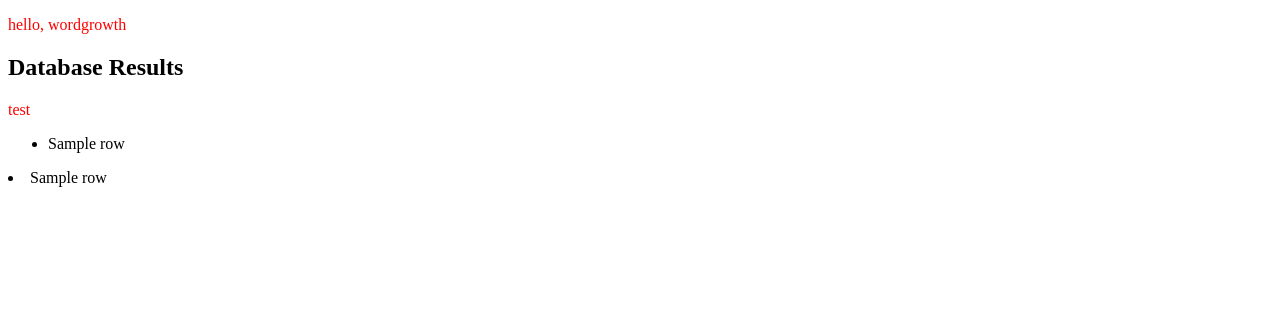
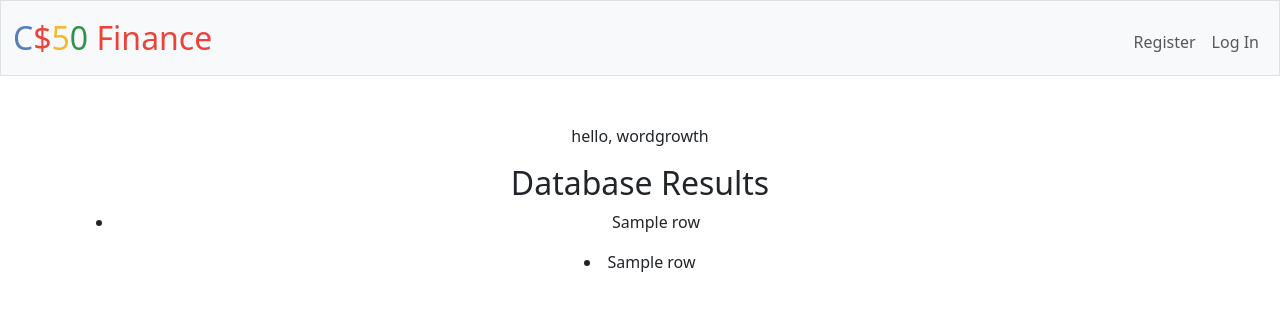
Before and after one commit to Neil-Stead/wordgrowth, a Python web app: template templates/index.html in a window 1280 px wide. Shown: the top 319 px of the page. Run offline with Jinja, Linux system fonts and the light colour scheme; the template is opened without the code that fills it: most values are stand-ins (such as "Sample title", 1, 10 or a date in 2020).

Commit message:
feat: various and connected bootstrap. added some code from finance

```diff
--- a/static/styles.css
+++ b/static/styles.css
@@ -1,4 +1,28 @@
-p {
+p h2 {
   color: red;
   text-align: left;
 }
+
+/* Size for brand */
+nav .navbar-brand
+{
+    font-size: xx-large;
+}
+
+/* Colors for brand */
+nav .navbar-brand .blue
+{
+    color: #537fbe;
+}
+nav .navbar-brand .red
+{
+    color: #ea433b;
+}
+nav .navbar-brand .yellow
+{
+    color: #f5b82e;
+}
+nav .navbar-brand .green
+{
+    color: #2e944b;
+}
--- a/templates/index.html
+++ b/templates/index.html
@@ -1,11 +1,11 @@
 {% extends "layout.html" %}
 
-{% block body %}
+{% block main %}
 
     <p>hello, wordgrowth</p>
 
     <h2>Database Results</h2>
-    <p>test</p>
+
         <ul>
         {% for row in rows %}
             <li>{{ row }}</li>
@@ -14,6 +14,4 @@
 
         <li>{{ row }}</li>
 
-
-
 {% endblock %}
--- a/templates/layout.html
+++ b/templates/layout.html
@@ -1,15 +1,69 @@
 <!DOCTYPE html>
 
 <html lang="en">
-
     <head>
         <meta name="viewport" content="initial-scale=1, width=device-width">
         <link rel="stylesheet" href="/static/styles.css">
-        <title>login</title>
+        <link href="https://cdn.jsdelivr.net/npm/bootstrap@5.3.3/dist/css/bootstrap.min.css" rel="stylesheet" integrity="sha384-QWTKZyjpPEjISv5WaRU9OFeRpok6YctnYmDr5pNlyT2bRjXh0JMhjY6hW+ALEwIH"
+  crossorigin="anonymous">
+        <script src="https://cdn.jsdelivr.net/npm/bootstrap@5.3.3/dist/js/bootstrap.bundle.min.js" integrity="sha384-YvpcrYf0tY3lHB60NNkmXc5s9fDVZLESaAA55NDzOxhy9GkcIdslK1eN7N6jIeHz" crossorigin="anonymous"></script>
+        <title>WordGrowth</title>
     </head>
 
     <body>
-        {% block body %}{% endblock %}
+        <nav class="bg-light border navbar navbar-expand-md navbar-light">
+            <div class="container-fluid">
+                <a class="navbar-brand" href="/"><span class="blue">C</span><span class="red">$</span><span class="yellow">5</span><span class="green">0</span> <span class="red">Finance</span></a>
+                <button aria-controls="navbar" aria-expanded="false" aria-label="Toggle navigation" class="navbar-toggler" data-bs-target="#navbar" data-bs-toggle="collapse" type="button">
+                    <span class="navbar-toggler-icon"></span>
+                </button>
+                <div class="collapse navbar-collapse" id="navbar">
+                    {% if session["user_id"] %}
+                        <ul class="navbar-nav me-auto mt-2">
+                            <li class="nav-item"><a class="nav-link" href="/quote">Quote</a></li>
+                            <li class="nav-item"><a class="nav-link" href="/buy">Buy</a></li>
+                            <li class="nav-item"><a class="nav-link" href="/sell">Sell</a></li>
+                            <li class="nav-item"><a class="nav-link" href="/history">History</a></li>
+                        </ul>
+                        <ul class="navbar-nav ms-auto mt-2">
+                            <li class="nav-item"><a class="nav-link" href="/account">Account</a></li>
+                            <li class="nav-item"><a class="nav-link" href="/logout">Log Out</a></li>
+                        </ul>
+                    {% else %}
+                        <ul class="navbar-nav ms-auto mt-2">
+                            <li class="nav-item"><a class="nav-link" href="/register">Register</a></li>
+                            <li class="nav-item"><a class="nav-link" href="/login">Log In</a></li>
+                        </ul>
+                    {% endif %}
+                </div>
+            </div>
+        </nav>
+
+        <main class="container py-5 text-center">
+
+            {% block main %}{% endblock %}
+
+        </main>
     </body>
 
+    <footer class="mb-5">
+        <form action="https://validator.w3.org/check" class="text-center" enctype="multipart/form-data" method="post" target="_blank">
+            <input name="doctype" type="hidden" value="HTML5">
+            <input name="fragment" type="hidden">
+            <input alt="Validate" src="/static/I_heart_validator.png" type="image"> <!-- https://validator.w3.org/ -->
+        </form>
+        <script>
+            document.addEventListener('DOMContentLoaded', function() {
+                // Adapted from https://stackoverflow.com/a/10162353
+                const html = '<!DOCTYPE ' +
+                document.doctype.name +
+                (document.doctype.publicId ? ' PUBLIC "' + document.doctype.publicId + '"' : '') +
+                (!document.doctype.publicId && document.doctype.systemId ? ' SYSTEM' : '') +
+                (document.doctype.systemId ? ' "' + document.doctype.systemId + '"' : '') +
+                '>\n' + document.documentElement.outerHTML;
+                document.querySelector('form[action="https://validator.w3.org/check"] > input[name="fragment"]').value = html;
+            });
+        </script>
+    </footer>
+
 </html>
```
Also changed, not shown: app.py (+5 -2 lines), db/vocab.db, vocab.db (deleted).
